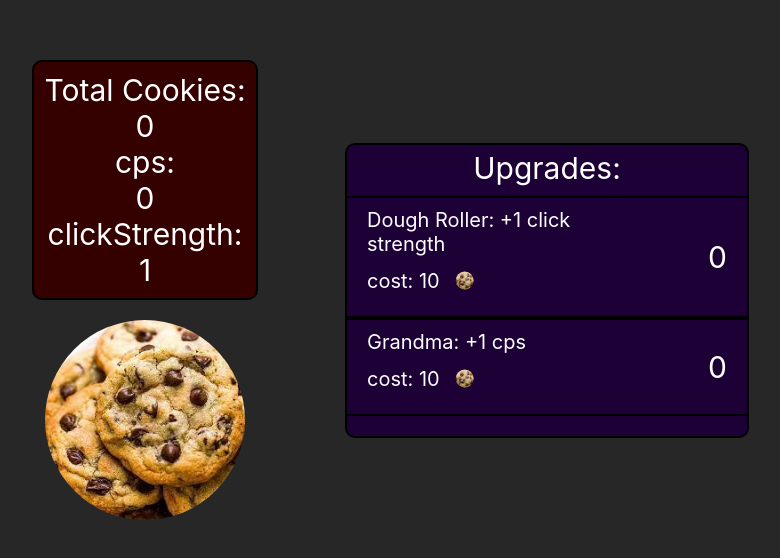
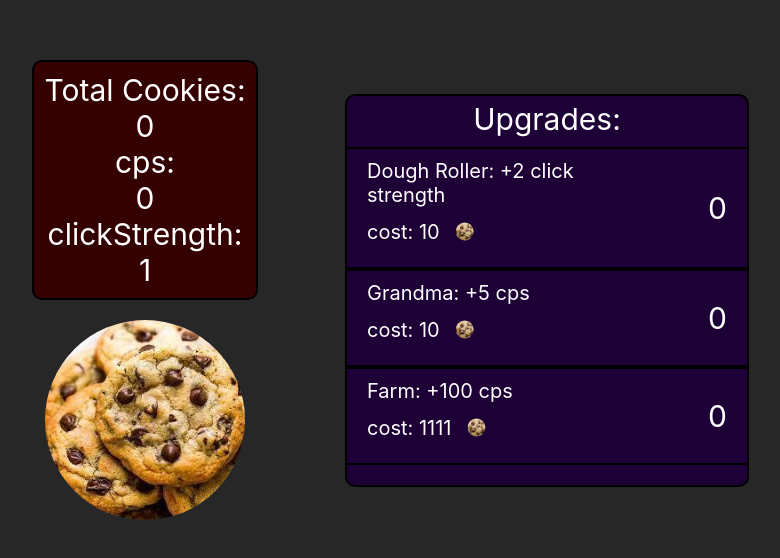
Before and after one commit to DrewAMSD/cookie-clicker, a React (Create React App) app: page /CookiePage in a window 1280 px wide. Shown: the part 110-668 px from the top of the page, without its empty margins (293-1073 px from the left). Built offline with nearby package versions, Linux system fonts and the light colour scheme.

Commit message:
Farm added

```diff
--- a/src/pages/CookiePage.css
+++ b/src/pages/CookiePage.css
@@ -8,6 +8,7 @@
   display: flex;
   flex-direction: column;
   align-items: center;
+  justify-content: left;
   width: 50vh;
 }
 
--- a/src/pages/CookiePage.jsx
+++ b/src/pages/CookiePage.jsx
@@ -10,12 +10,20 @@ export default function CookiePage() {
   const [doughRoller, setDoughRoller] = useState({
     cost: 10,
     numOwned: 0,
-    strength: 1,
+    strength: 2,
+    multiplier: 1,
   });
   const [grandma, setGrandma] = useState({
     cost: 10,
     numOwned: 0,
-    strength: 1,
+    strength: 5,
+    multiplier: 1,
+  });
+  const [farm, setFarm] = useState({
+    cost: 1111,
+    numOwned: 0,
+    strength: 100,
+    multiplier: 1,
   });
 
   useEffect(() => {
@@ -96,13 +104,14 @@ export default function CookiePage() {
       setDoughRoller((prevDoughRoller) => {
         const newDoughRoller = {
           ...prevDoughRoller,
-          cost: Math.round(prevDoughRoller.cost * 2.15),
+          cost: Math.floor(prevDoughRoller.cost * 2.1),
           numOwned: prevDoughRoller.numOwned + 1,
         };
         return newDoughRoller;
       });
       setClickStrength((prevClickStrength) => {
-        const newClickStrength = prevClickStrength + 1;
+        const newClickStrength =
+          prevClickStrength + doughRoller.strength * doughRoller.multiplier;
         return newClickStrength;
       });
     }
@@ -117,13 +126,34 @@ export default function CookiePage() {
       setGrandma((prevGrandma) => {
         const newGrandma = {
           ...prevGrandma,
-          cost: Math.round(prevGrandma.cost * 2.15),
+          cost: Math.floor(prevGrandma.cost * 1.15),
           numOwned: prevGrandma.numOwned + 1,
         };
         return newGrandma;
       });
       setCps((prevCps) => {
-        const newCps = prevCps + 1;
+        const newCps = prevCps + grandma.strength * grandma.multiplier;
+        return newCps;
+      });
+    }
+  };
+
+  const FarmClicked = () => {
+    if (cookies >= farm.cost) {
+      setCookies((prevCookies) => {
+        const newCookies = prevCookies - farm.cost;
+        return newCookies;
+      });
+      setFarm((prevFarm) => {
+        const newFarm = {
+          ...prevFarm,
+          cost: Math.floor(prevFarm.cost * 1.15),
+          numOwned: prevFarm.numOwned + 1,
+        };
+        return newFarm;
+      });
+      setCps((prevCps) => {
+        const newCps = prevCps + farm.strength * farm.multiplier;
         return newCps;
       });
     }
@@ -140,13 +170,24 @@ export default function CookiePage() {
           <div className="cookie-upgrades-text">Upgrades:</div>
           <UpgradeItem
             upgradeItem={doughRoller}
-            itemInfo={"Dough Roller: +1 click strength"}
+            itemInfo={
+              "Dough Roller: +" +
+              doughRoller.strength * doughRoller.multiplier +
+              " click strength"
+            }
             onClick={DoughRollerClicked}
           />
           <UpgradeItem
             upgradeItem={grandma}
-            itemInfo={"Grandma: +1 cps"}
+            itemInfo={
+              "Grandma: +" + grandma.strength * grandma.multiplier + " cps"
+            }
             onClick={GrandmaClicked}
+          />
+          <UpgradeItem
+            upgradeItem={farm}
+            itemInfo={"Farm: +" + farm.strength * farm.multiplier + " cps"}
+            onClick={FarmClicked}
           />
         </div>
       </div>
```
